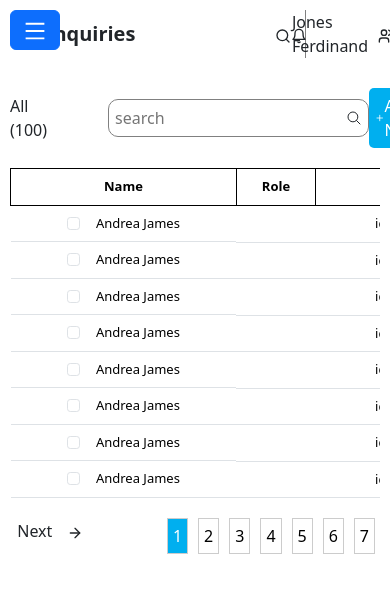
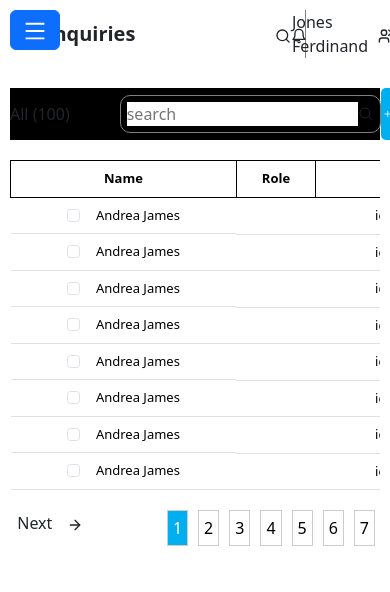
Before and after one commit to jneralrex/rework-enquiry, a React (Vite) app: page /drawer/user-management in a window 390 px wide. Shown: the top 592 px of the page. Built offline with nearby package versions, Linux system fonts and the light colour scheme.

Commit message:
Adress alignment

```diff
--- a/src/assets/styles/pages/usermanagement.css
+++ b/src/assets/styles/pages/usermanagement.css
@@ -138,15 +138,15 @@
         margin-bottom: 20px;
         align-items: center;
         margin-right: auto;
+        background: #000;
       }
       .search-add-group {
         display: flex;
-        width: 87%;
         align-items: center;
         margin-right: auto;
       }
       .add-new-button {
-        padding: 6px;
+        padding: 2px;
         display: flex;
         align-items: center;
         border-radius: 5px;
```
